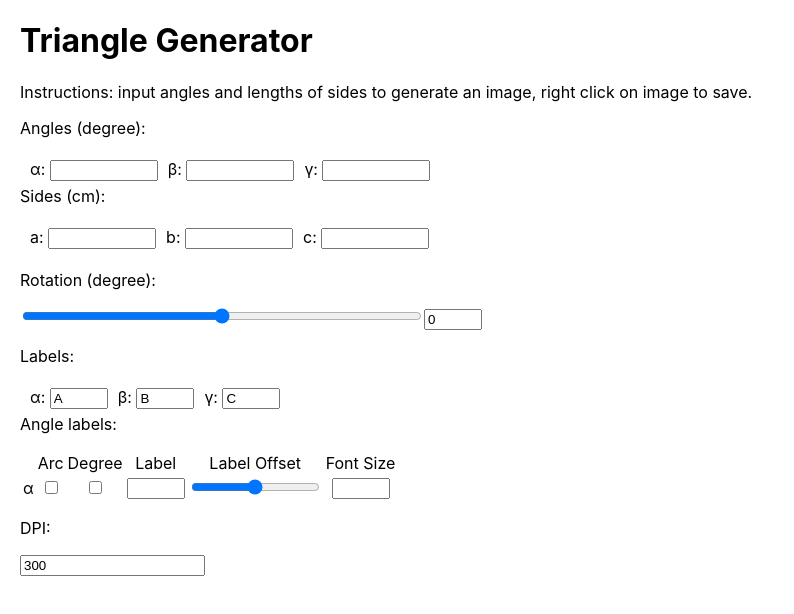
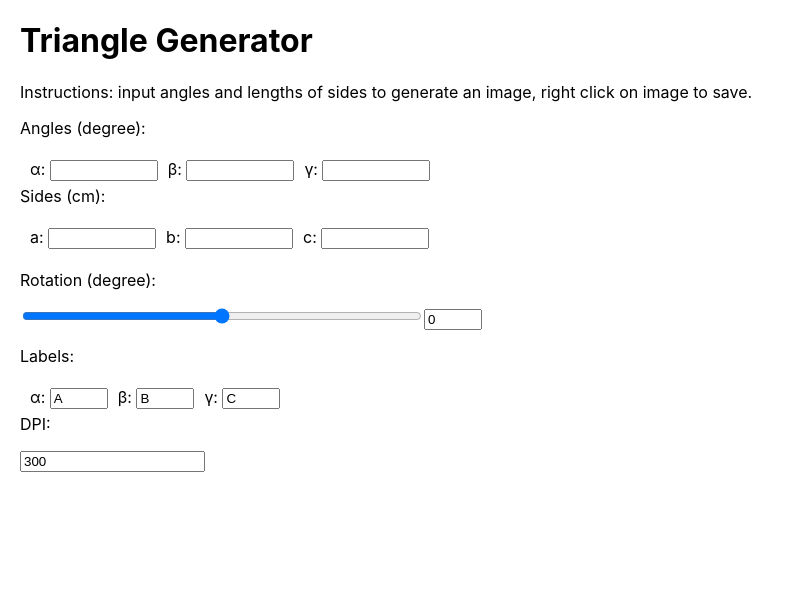
Before and after one commit to henry-szeto-man-chun/triangle-generator, a React (Create React App) app: page / in a window 1280 px wide. Shown: the top 614 px of the page, without its empty margins (0-794 px from the left). Built offline with nearby package versions, Linux system fonts and the light colour scheme.

Commit message:
preparation for better label input

```diff
--- a/src/App.css
+++ b/src/App.css
@@ -1,3 +1,7 @@
+.App {
+  margin: 20px;
+}
+
 .input-section {
   clear: both;
 }
@@ -24,8 +28,12 @@
   width: 400px;
 }
 
-.App {
-  margin: 20px;
+.closed {
+  display: none;
+}
+
+.opened {
+  display: flex;
 }
 
 .error-message {
--- a/src/App.tsx
+++ b/src/App.tsx
@@ -6,6 +6,7 @@ import { TriangleFactory, TriangleDataError } from './domain/TriangleFactory';
 import TextInput from './components/TextInput';
 import { AnglesInputGroup, SidesInputGroup } from './components/TriangleDataInput';
 import RotationInput from './components/RotationInput';
+import { AngleArcInput, AngleDegreeInput, AngleLabelInput } from './components/TriangleLabelInput';
 
 function App() {
   const [dpi, setDpi] = useState(300)
@@ -86,7 +87,7 @@ function App() {
   }
 
   return (
-    <div className='App'>
+    <div className="App">
       <h1>
         Triangle Generator
       </h1>
@@ -95,69 +96,67 @@ function App() {
         Instructions: input angles and lengths of sides to generate an image, right click on image to save.
       </p>
 
-      <section className='input-section'>
+      <section className="input-section">
         <p>Angles (degree):</p>
         <AnglesInputGroup
           getter={angles}
           handler={handleAnglesChange}
           triangle={triangle} />
       </section>
-      <section className='input-section'>
+      <section className="input-section">
         <p>Sides (cm):</p>
         <SidesInputGroup
           getter={sides}
           handler={handleLengthsChange}
           triangle={triangle} />
       </section>
-      <section className='input-section'>
-        {errorMessage ? <p className='error-message'>{errorMessage}</p> : ''}
+      <section className="input-section">
+        {errorMessage ? <p className="error-message">{errorMessage}</p> : ""}
       </section>
-      <section className='input-section'>
+      <section className="input-section">
         <p>Rotation (degree):</p>
         <RotationInput
           rotation={rotation}
           onRotationChange={handleRotationChange}
         />
       </section>
-      <section className='input-section'>
+      <section className="input-section">
         <p>Labels:</p>
-        <ul className='input-group'>
-          <li className='input-wrapper'><TextInput prompt='&alpha;: ' getter={labelA} setter={setLabelA} /></li>
-          <li className='input-wrapper'><TextInput prompt='&beta;: ' getter={labelB} setter={setLabelB} /></li>
-          <li className='input-wrapper'><TextInput prompt='&gamma;: ' getter={labelC} setter={setLabelC} /></li>
+        <ul className="input-group">
+          <li className="input-wrapper"><TextInput prompt="&alpha;: " getter={labelA} setter={setLabelA} /></li>
+          <li className="input-wrapper"><TextInput prompt="&beta;: " getter={labelB} setter={setLabelB} /></li>
+          <li className="input-wrapper"><TextInput prompt="&gamma;: " getter={labelC} setter={setLabelC} /></li>
         </ul>
       </section>
-      <section className='input-section'>
+      <section className="input-section" style={{display: "none"}}>
         <p>Angle labels:</p>
-        <table style={{ textAlign: 'center' }}>
+        <table>
           <thead>
             <tr>
-              <td></td><td>Arc</td><td>Degree</td><td>Label</td><td>Label Offset</td><td>Font Size</td>
+              <td></td><td>Arc</td><td>Degree</td><td>Label</td>
             </tr>
           </thead>
           <tbody>
             <tr>
               <td>&alpha;</td>
-              <td><input type='checkbox'></input></td>
-              <td><input type='checkbox'></input></td>
-              <td><input className='input-narrow' type='input'></input></td>
-              <td><input type='range'></input></td>
-              <td><input className='input-narrow' type='number'></input></td>
+              <td><AngleArcInput /></td>
+              <td><AngleDegreeInput /></td>
+              <td><AngleLabelInput /></td>
             </tr>
           </tbody>
         </table>
       </section>
-      <section className='input-section'>
+      <section className="input-section">
         <p>
-          <label htmlFor='dpiEle'>DPI: </label>
+          <label htmlFor="dpiEle">DPI: </label>
         </p>
         <input
-          id='dpiEle'
-          type='number'
+          id="dpiEle"
+          type="number"
           value={dpi}
           onChange={(e: React.ChangeEvent<HTMLInputElement>) => handleDpiChange(e.currentTarget.value)} />
       </section>
-      <canvas id='myCanvas' width='400' height='400'></canvas>
+      <canvas id="myCanvas" width="400" height="400"></canvas>
     </div>
   );
 }
--- /dev/null
+++ b/src/components/TriangleLabelInput.tsx
@@ -0,0 +1,64 @@
+import { useState } from "react"
+
+function AngleArcInput() {
+    const [isOpen, setIsOpen] = useState(false)
+
+    function handleChange(e: React.ChangeEvent<HTMLInputElement>) {
+        setIsOpen(e.currentTarget.checked)
+    }
+
+    return (
+        <div style={{display: "flex"}}>
+            <input type="checkbox" onChange={handleChange}></input>
+            <div className={ isOpen ? "foldable opened" : "foldable closed" }>
+                <label>Radius: </label><input className="input-narrow" type="number"></input>
+            </div>
+            <button onClick={() => setIsOpen(!isOpen)}>{isOpen ? "<" : "\u2026"}</button>
+        </div>
+    )
+}
+
+function AngleDegreeInput() {
+    const [isOpen, setIsOpen] = useState(false)
+
+    function handleChange(e: React.ChangeEvent<HTMLInputElement>) {
+        setIsOpen(e.currentTarget.checked)
+    }
+
+    return (
+        <div style={{display: "flex", verticalAlign: "middle"}}>
+            <input type="checkbox" onChange={handleChange}></input>
+            <div className={ isOpen ? "foldable opened" : "foldable closed" }>
+                <label>Size: </label><input className="input-narrow" type="number"></input>
+                <label>Offset: </label><input type="range"></input>
+            </div>
+            <button onClick={() => setIsOpen(!isOpen)}>{isOpen ? "<" : "\u2026"}</button>
+        </div>
+    )
+}
+
+function AngleLabelInput() {
+    const [isOpen, setIsOpen] = useState(false)
+
+    function handleChange(e: React.ChangeEvent<HTMLInputElement>) {
+        setIsOpen(e.currentTarget.checked)
+    }
+
+    return (
+        <div style={{display: "flex", verticalAlign: "middle"}}>
+            <input type="checkbox" onChange={handleChange}></input>
+            <div className={ isOpen ? "foldable opened" : "foldable closed" }>
+                <label>Text: </label><input className="input-narrow" type="text"></input>
+                <label>Size: </label><input className="input-narrow" type="number"></input>
+                <label>Offset: </label><input type="range"></input>
+            </div>
+            <button onClick={() => setIsOpen(!isOpen)}>{isOpen ? "<" : "\u2026"}</button>
+        </div>
+    )
+}
+
+export {
+    AngleArcInput,
+    AngleDegreeInput,
+    AngleLabelInput
+}
```
